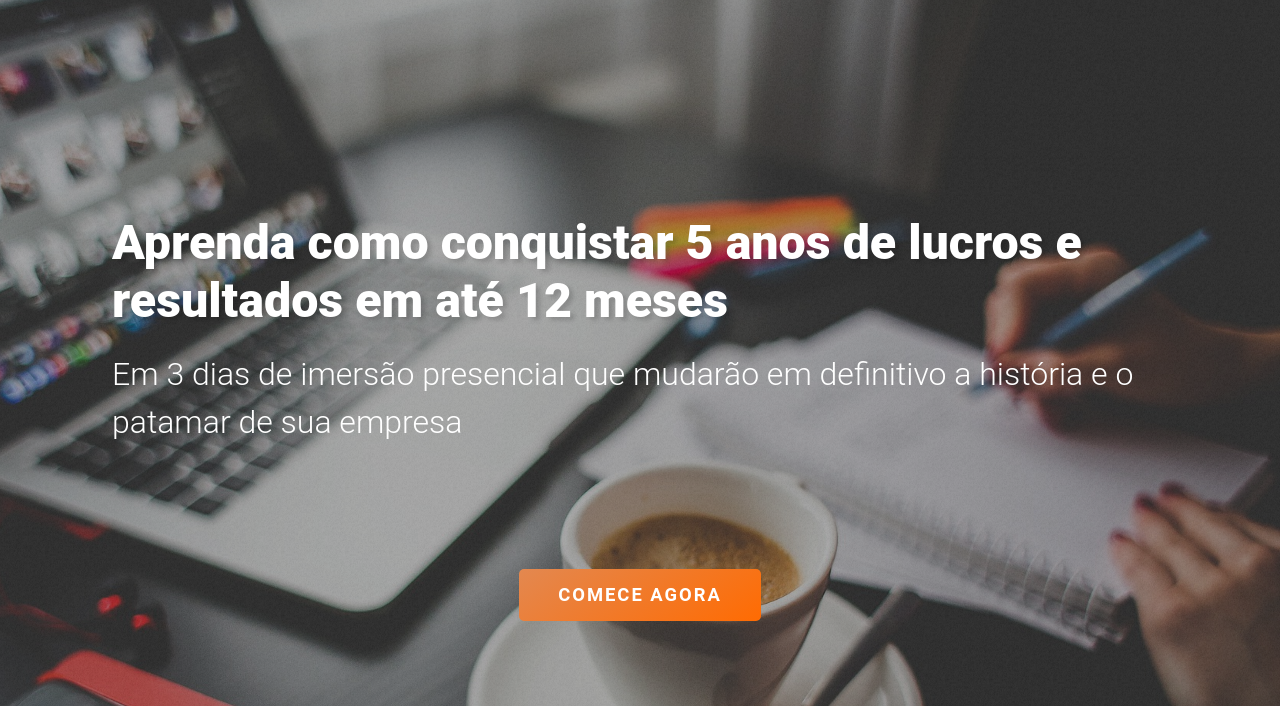
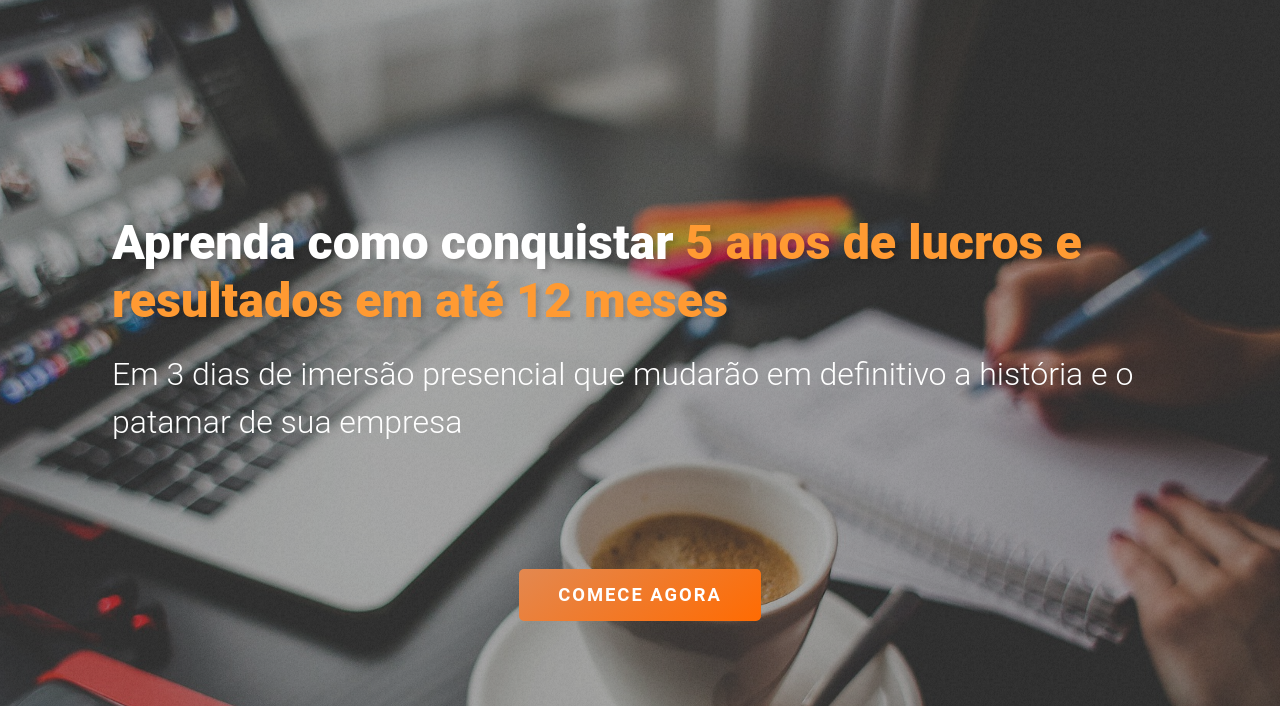
Before and after one commit to Rodrigo-171/acelerator, a plain HTML site: page index.html in a window 1280 px wide. Shown: the part 94-800 px from the top of the page. Drawn offline with Linux system fonts and the light colour scheme.

Commit message:
adicionando um span no title_hero

```diff
--- a/css/custom.css
+++ b/css/custom.css
@@ -71,6 +71,8 @@ html, body{
         text-shadow: 4px 3px 4px rgb(0 0 0 / 16%);
         text-align: left;
     }
+
+    .hero__title span{color: rgb(255, 154, 50);}
 
     .hero__text {
         width: 100%;
@@ -210,7 +212,7 @@ html, body{
     z-index: 74;
 }
 
-.title-mentor span{color: rgb(255, 154, 50);;}
+.title-mentor span{color: rgb(255, 154, 50);}
 
 .sub-title-mentor{
     font-size: calc(18px + 18 * ((100vw - 576px) / 1024));
--- a/index.html
+++ b/index.html
@@ -45,7 +45,7 @@
         <div class="hero_div container">
 
             <div class="title">
-                <h1 class="hero__title">Aprenda como conquistar  5 anos de lucros e resultados em até 12 meses</h1>
+                <h1 class="hero__title">Aprenda como conquistar <span>5 anos de lucros e resultados em até 12 meses</span></h1>
                 <p class="hero__text">Em 3 dias de imersão presencial que mudarão em definitivo a história e o patamar de sua empresa</p>
                 <div class="btn">
                     <a href="#title_plano" class="hero__btn">Comece agora</a>
```
